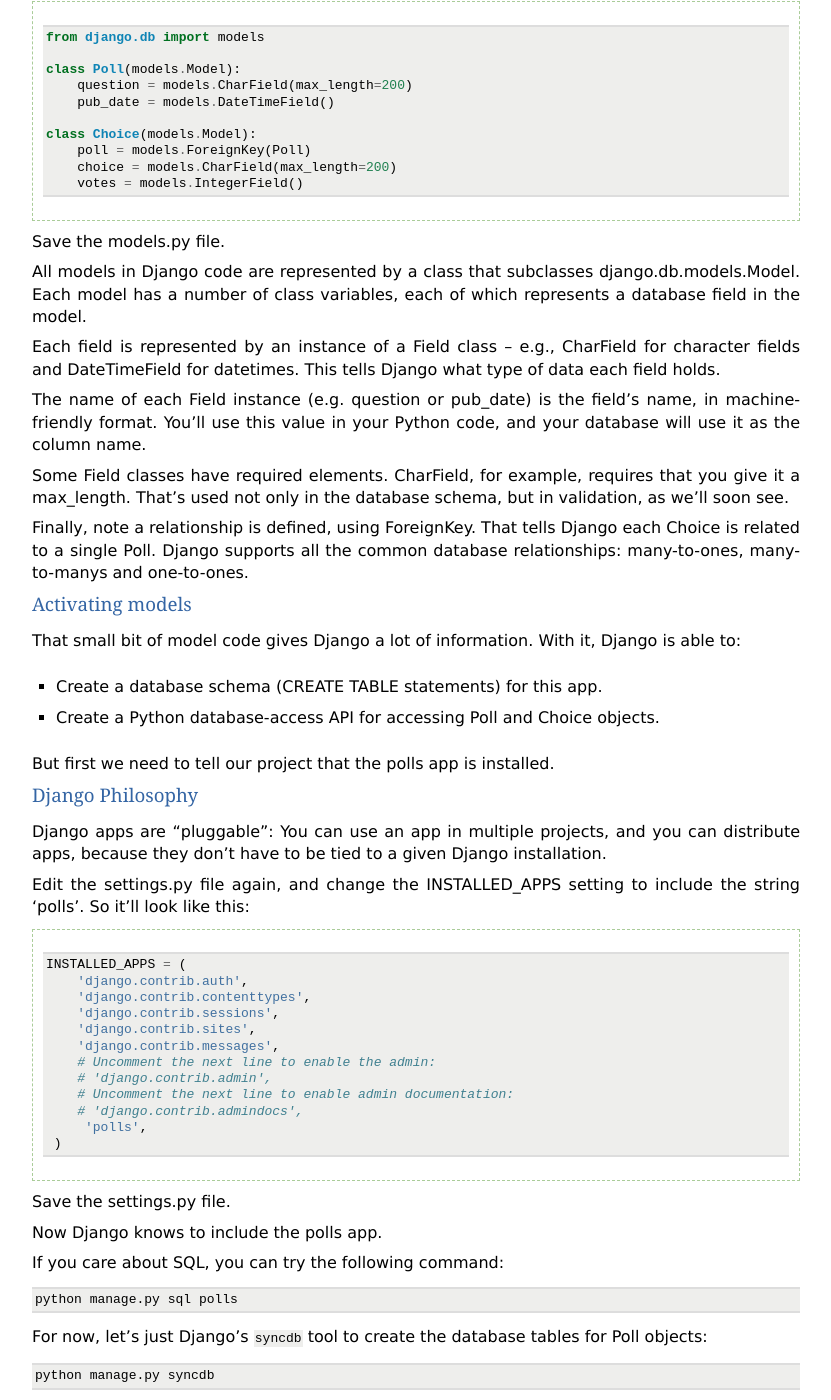
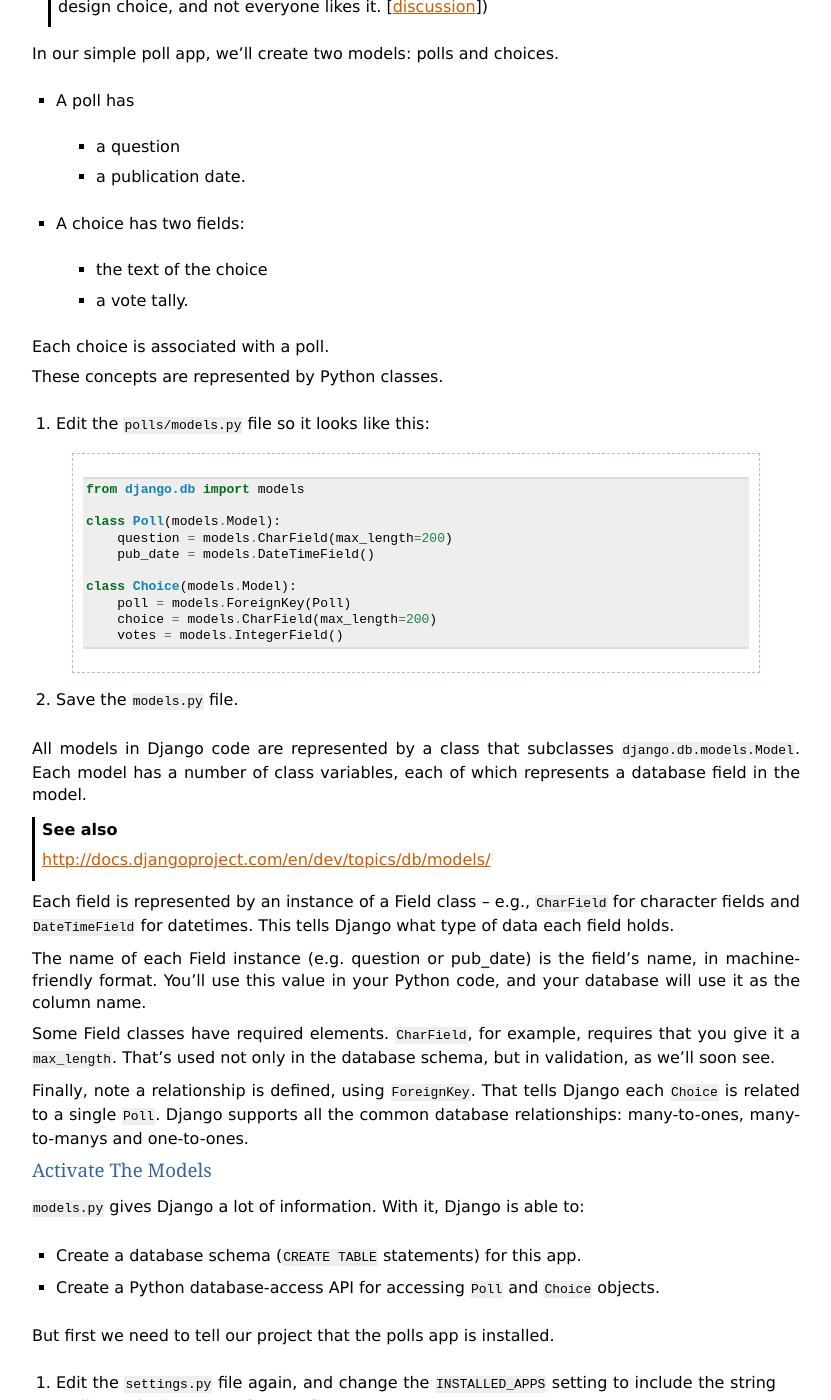
Before and after one commit to lsblakk/pystar, a Sphinx documentation site: the page built from docs/webapp.rst, in a window 1280 px wide and 1400 px high, scrolled down 10598 px. Shown: the whole window, without its empty margins (48-879 px from the left). Built offline with Sphinx 7.4.7, drawn with Linux system fonts in a browser that asks for light colours; some of the changed text lies outside the part shown.

Commit message:
partway through models.  underwhelmed by the django tutorial!

```diff
--- a/docs/webapp.rst
+++ b/docs/webapp.rst
@@ -525,37 +525,44 @@
 
 
 
-Part XX Test your Django App
+Part XX Test your Django Project
 =======================================
 
-#.  Copy :download:`test_polls.py` into your project directory (i.e., in ``myproject``)
+#.  Run the default Django tests
+
+    ..  code-block:: bash
+
+        python manage.py test
+
+#.  Examine the output.  If there are errors, what are they?  [:ref:`answer <webapp_answers_django_project_testing_results>`]
+
+#.  Copy :download:`test_polls.py` into ``polls`` directory
 
 #.  Add it into your project code git repo:
 
     ..  code-block:: bash
 
-        git add test_polls.py
-        # messages can be multiline, but watch quotes!
-        git add test_polls.py
-        git commit tests_polls.py -m "added tests"
-
-#.  Run the tests
-
-    ..  code-block:: bash
-
-        python manage.py test
-
-#.  Examine ``polls_tests.py`` in your editor.  This file (provided by us)
-    gives tests for many of the points on the original spec sheet.  Normally
+        git add polls/test_polls.py
+        git commit -m "added tests"
+
+#.  Examine ``test_polls.py`` in your editor.  This file (provided by us)
+    gives acceptance tests for many of the points on the original spec sheet.  Normally
     this is the sort of thing you would write yourself, after reading your
-    spec, and deciding on acceptence criteria.
+    spec, and deciding on acceptence criteria.  We done it here to help you
+    along, and provide an example for your work in the future!
+
+    Writing good tests *is hard*!
 
 #.  Discuss with your groups why testing matters.  [:ref:`answer <webapp_answers_why_testing_matters>`]
 
+
+We will return to testing throughout this document as we add new features.
+
+
 .. seealso::
 
     http://docs.djangoproject.com/en/dev/topics/testing/, which
-    goes into this in much greater detail.  In particualar,
+    goes into this in much greater detail.
 
 
 Part XX: Refine Your Workflow!
@@ -575,119 +582,124 @@
 Part XX  Philosphy Break!
 ===========================
 
-[Not done!]
+In the following sections, there will be **Django Philosophy** breaks to
+highlight major ideas of the Django framework.  Other web
+frameworks might make these choices or use these terms differently.  Who is right?
+[:ref:`answer <webapp_answers_the_right_framework>`]
 
 
 
 Part XX Poll and Choice Models
 ========================================
 
-
-The first step in writing a database Web app in Django is to
-define your models -- essentially, your database layout, with additional metadata.
-
-Django Philosophy
-------------------
-
-A model is the single, definitive source of data about your data.
-It contains the essential fields and behaviors of the data you're storing.
-Django follows the DRY ("Don't Repeat Yourself") Principle. The goal is to
-define your data model in one place and automatically derive things from it.
-
-(If you've used SQL before, you might be interested to know that each
-Django ``model`` corresponds to a SQL ``table``.)
+Remember those files from **Create The Poll App** above?  Let's tackle ``models.py``
+This will contain our **models**, which correspond to our database layout, with additional metadata.
+
+    ..  admonition:: Django-Philosophy
+
+        A model is the single, definitive source of data about your data.
+        It contains the essential fields and behaviors of the data you're storing.
+        Django follows the DRY ("Don't Repeat Yourself") Principle. The goal is to
+        define your data model in one place and automatically derive things from it.
+
+        (If you've used SQL before, you might be interested to know that each
+        Django ``model`` corresponds to a SQL ``table``.  This simple correspondence
+        between models and tables is a design choice, and not everyone likes it. [:ref:`discussion <webapp_answers_no_like_django>`])
 
 In our simple poll app, we'll create two models: polls and choices.
-A poll has a question and a publication date. A choice has two fields: the
-text of the choice and a vote tally. Each choice is associated with a poll.
+
+* A poll has
+
+    * a question
+    * a publication date.
+
+* A choice has two fields:
+
+    * the text of the choice
+    * a vote tally.
+
+Each choice is associated with a poll.
 
 These concepts are represented by Python classes.
-Edit the polls/models.py file so it looks like this:
-
-.. code-block:: python
-
-     from django.db import models
-
-     class Poll(models.Model):
-         question = models.CharField(max_length=200)
-         pub_date = models.DateTimeField()
-
-     class Choice(models.Model):
-         poll = models.ForeignKey(Poll)
-         choice = models.CharField(max_length=200)
-         votes = models.IntegerField()
-
-Save the models.py file.
+
+#. Edit the ``polls/models.py`` file so it looks like this:
+
+    .. code-block:: python
+
+         from django.db import models
+
+         class Poll(models.Model):
+             question = models.CharField(max_length=200)
+             pub_date = models.DateTimeField()
+
+         class Choice(models.Model):
+             poll = models.ForeignKey(Poll)
+             choice = models.CharField(max_length=200)
+             votes = models.IntegerField()
+
+#. Save the ``models.py`` file.
 
 All models in Django code are represented by a class that subclasses
-django.db.models.Model. Each model has a number of class variables,
+``django.db.models.Model``. Each model has a number of class variables,
 each of which represents a database field in the model.
 
-Each field is represented by an instance of a Field class -- e.g., CharField
-for character fields and DateTimeField for datetimes. This tells Django
+.. seealso::  http://docs.djangoproject.com/en/dev/topics/db/models/
+
+Each field is represented by an instance of a Field class -- e.g., ``CharField``
+for character fields and ``DateTimeField`` for datetimes. This tells Django
 what type of data each field holds.
 
 The name of each Field instance (e.g. question or pub_date) is the field's
 name, in machine-friendly format. You'll use this value in your Python code,
 and your database will use it as the column name.
 
-Some Field classes have required elements. CharField, for example, requires
-that you give it a max_length. That's used not only in the database schema,
+Some Field classes have required elements. ``CharField``, for example, requires
+that you give it a ``max_length``. That's used not only in the database schema,
 but in validation, as we'll soon see.
 
-Finally, note a relationship is defined, using ForeignKey. That tells Django each
-Choice is related to a single Poll. Django supports all the common database
+Finally, note a relationship is defined, using ``ForeignKey``. That tells Django each
+``Choice`` is related to a single ``Poll``. Django supports all the common database
 relationships: many-to-ones, many-to-manys and one-to-ones.
 
-Activating models
-------------------
-
-That small bit of model code gives Django a lot of information. With it, Django is able to:
-
-* Create a database schema (CREATE TABLE statements) for this app.
-* Create a Python database-access API for accessing Poll and Choice objects.
+Activate The Models
+------------------------
+
+``models.py`` gives Django a lot of information. With it, Django is able to:
+
+* Create a database schema (``CREATE TABLE`` statements) for this app.
+* Create a Python database-access API for accessing ``Poll`` and ``Choice`` objects.
 
 But first we need to tell our project that the polls app is installed.
 
-Django Philosophy
-------------------
-
-Django apps are "pluggable": You can use an app in multiple projects, and
-you can distribute apps, because they don't have to be tied to a given Django installation.
-
-Edit the settings.py file again, and change the INSTALLED_APPS setting to
-include the string 'polls'. So it'll look like this:
-
-.. code-block:: python
-
-    INSTALLED_APPS = (
-        'django.contrib.auth',
-        'django.contrib.contenttypes',
-        'django.contrib.sessions',
-        'django.contrib.sites',
-        'django.contrib.messages',
-        # Uncomment the next line to enable the admin:
-        # 'django.contrib.admin',
-        # Uncomment the next line to enable admin documentation:
-        # 'django.contrib.admindocs',
-         'polls',
-     )
-
-Save the settings.py file.
+#.  Edit the ``settings.py`` file again, and change the ``INSTALLED_APPS`` setting to
+    include the string 'polls' as the last entry.  [:ref:`answer <webapp_answers_added_polls>`]
+
+
+#.  Save  ``settings.py`` file.
+
+
+Commit!
+---------
+
+Add and commit all your work.
+
+
+Syncronise the Database
+--------------------------
 
 Now Django knows to include the polls app.
 
-If you care about SQL, you can try the following command:
-
-.. code-block:: bash
-
-    python manage.py sql polls
-
-For now, let's just Django's ``syncdb`` tool to create the database tables for Poll objects:
-
-.. code-block:: bash
-
-    python manage.py syncdb
+#.  Examine the SQL produced by the following command:
+
+    .. code-block:: bash
+
+        python manage.py sql polls
+
+#.  Create the tables for the ``polls`` app.
+
+    .. code-block:: bash
+
+        python manage.py syncdb
 
 The syncdb looks for ``apps`` that have not yet been set up. To set them up,
 it runs the necessary SQL commands against your database. This creates all the
@@ -710,43 +722,52 @@
 We're using this instead of simply typing "python", because manage.py sets
 up the project's environment for you. "Setting up the environment" involves two things:
 
-# Making sure ``polls`` is on the right path to be imported.
-# Setting the DJANGO_SETTINGS_MODULE environment variable, which gives Django the path to your settings.py file.
+#.  Making sure ``polls`` is on the right path to be imported.
+#.  Setting the ``DJANGO_SETTINGS_MODULE`` environment variable, which gives Django the path to your ``settings.py`` file.
 
 Once you're in the shell, explore the database API:
 
-Let's import the model classes we just wrote:
-
-.. code-block:: python
-
-    >>> from polls.models import Poll, Choice
-
-To list all the current Polls:
-
-.. code-block:: python
-
-    >>> Poll.objects.all()
-    []
-
-It is an empty list because there are no polls. Let's add one!
-
-.. code-block:: python
-
-     >>> import datetime
-     >>> p = Poll(question="What's up?", pub_date=datetime.datetime.now())
-
-Then we'll save the object into the database. You have to call save() explicitly.
-
-.. code-block:: python
-
-    >>> p.save()
-
-Great. Now, because it's been saved, it has an ID in the database. You can see that by typing this into the Python shell::
-
-.. code-block:: python
-
-     >>> p.id
-     1
+#.  import the model classes we just wrote:
+
+    .. code-block:: python
+
+        >>> from polls.models import Poll, Choice
+
+#.   list all the current Polls:
+
+    .. code-block:: python
+
+        >>> Poll.objects.all()
+        []
+
+    How many polls is this?
+
+#.  Add a ``Poll``.
+
+    .. code-block:: python
+
+         >>> import datetime
+         >>> p = Poll(question="What's up?", pub_date=datetime.datetime.now())
+
+#.  Save the ``Poll`` instance into the database. You have to call save() explicitly.
+
+    .. code-block:: python
+
+        >>> p.save()
+
+#.  Get the ``id`` of the Poll instance. Because it's been saved, it has an ID in the database
+
+    .. code-block:: python
+
+         >>> p.id
+         1
+
+#.  What other methods and attributes does this ``Poll`` instance have?
+
+    .. code-block:: python
+
+        >>> dir(p)
+        >>> help(p)
 
 You can also access the database columns (Fields, in Django parlance) as Python attributes::
 
@@ -905,7 +926,6 @@
 
 When you're satisfied with your Poll data, you can close it.
 
-!!!! Save your WORK!!!!!!!
 
 Enough databases for now
 -----------------------------------------
@@ -914,6 +934,8 @@
 
 
 
+
+
 Part XX Letting the (local) world see your polls, with views
 ===================================================================
 
@@ -1245,6 +1267,7 @@
 
 Load the new detail page in your browser: http://127.0.0.1:8000/polls/1/
 The poll choices now appear.
+
 
 Part XX Let the people vote
 ============================================
@@ -1401,6 +1424,8 @@
     git commit -m "My voting app works"
     git push origin master
 
+
+
 Part XX Editing your polls in the Django admin interface
 =============================================================
 
@@ -1654,6 +1679,8 @@
 
 Create a poll! Create some choices. Find your views, and show them to the world.
 
+
+
 Part XX Commit, again!
 ================================
 
--- a/docs/webapp_answers.rst
+++ b/docs/webapp_answers.rst
@@ -170,6 +170,21 @@
 
 
 
+
+.. _webapp_answers_django_project_testing_results:
+
+What is the result of the standard ``test``?
+^^^^^^^^^^^^^^^^^^^^^^^^^^^^^^^^^^^^^^^^^^^^^^
+
+Some that we got when we ran things:
+
+.. include::  test_log_default.txt
+
+Note the missing templates, which make some sense.  We think the
+``ERROR: test_password_change_fails_with_invalid_old_password`` has to do
+with sqlite, but who knows?  We probably *should know*.
+
+
 .. _webapp_answers_why_only_restore_py_not_pyc:
 
 
@@ -177,3 +192,48 @@
 ^^^^^^^^^^^^^^^^^^^^^^^^^^^^^^^^^^^^^^^^^^^^^^^^^^^^^^^^^^^^^^^^^^^^^^
 
 Well first off, remember how we set up git to exclude ``.pyc`` files from the repo? So ``settings.pyc`` was never put into the repo and therefore cannot be recovered from it. Not to worry though. When you restore ``settings.py`` and restart the dev server, ``settings.pyc`` is built automatically. Nifty!
+
+
+.. _webapp_answers_the_right_framework:
+
+Which Framework is Right?
+^^^^^^^^^^^^^^^^^^^^^^^^^^^^^^^^^^^^^^^^^^^^^^^^^^^^^^^^^^^^^^^^^^^^^^
+
+Which one do **you** think is right?  Why is that, again?
+
+You are completely correct -- gold star!
+
+
+
+.. _webapp_answers_no_like_django:
+
+Why Don't People Like Django
+^^^^^^^^^^^^^^^^^^^^^^^^^^^^^^^^^
+
+* It's too magical.  Too many mysterious files
+* ``django.models`` is limited.  Not everything is expressable as a 1:1
+  mapping with a db table.  What if I want to store in other types of
+  data stores?
+* (insert more reasons here!)
+
+
+
+.. _webapp_answers_added_polls:
+
+With Polls Added
+^^^^^^^^^^^^^^^^^^^^^^^^
+
+.. code-block:: python
+
+    INSTALLED_APPS = (
+        'django.contrib.auth',
+        'django.contrib.contenttypes',
+        'django.contrib.sessions',
+        'django.contrib.sites',
+        'django.contrib.messages',
+        # Uncomment the next line to enable the admin:
+        # 'django.contrib.admin',
+        # Uncomment the next line to enable admin documentation:
+        # 'django.contrib.admindocs',
+         'polls',
+     )
```
Also changed, not shown: other parts of docs/webapp.rst (+7 -7 lines).
